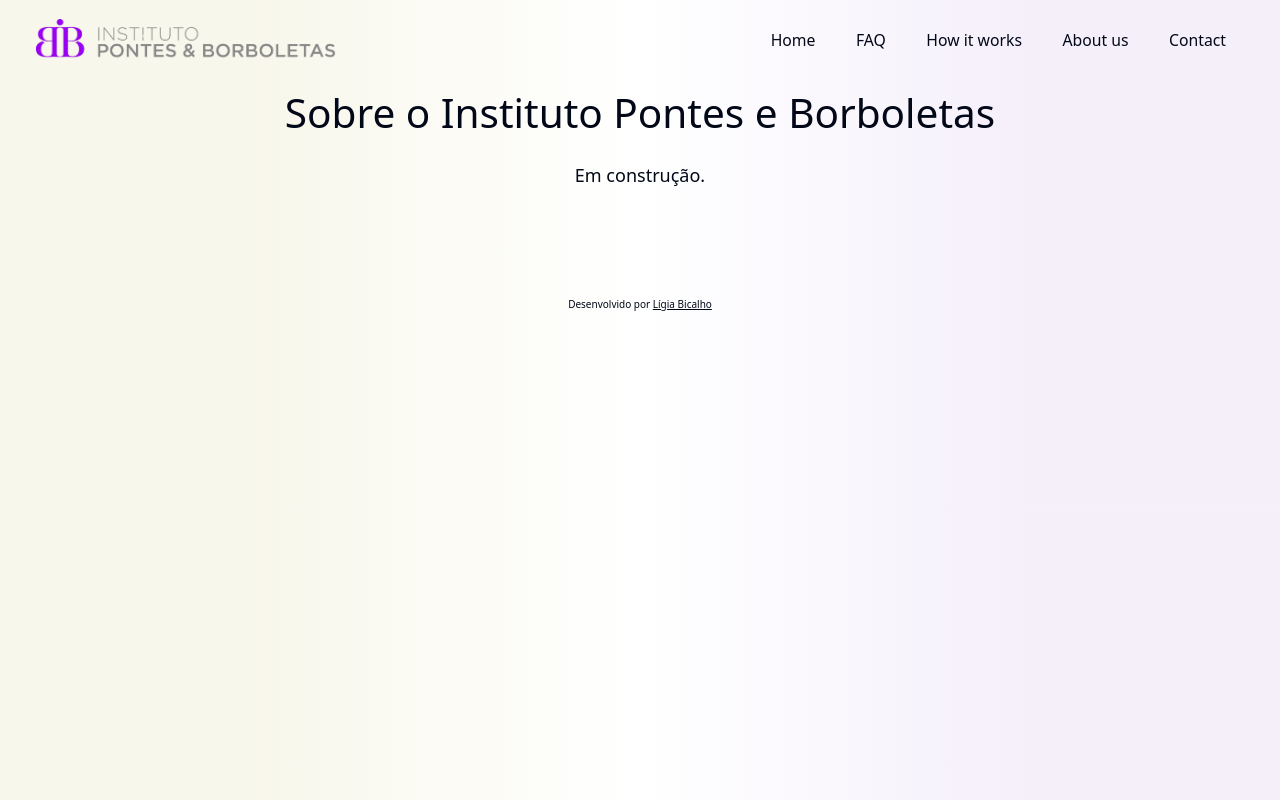
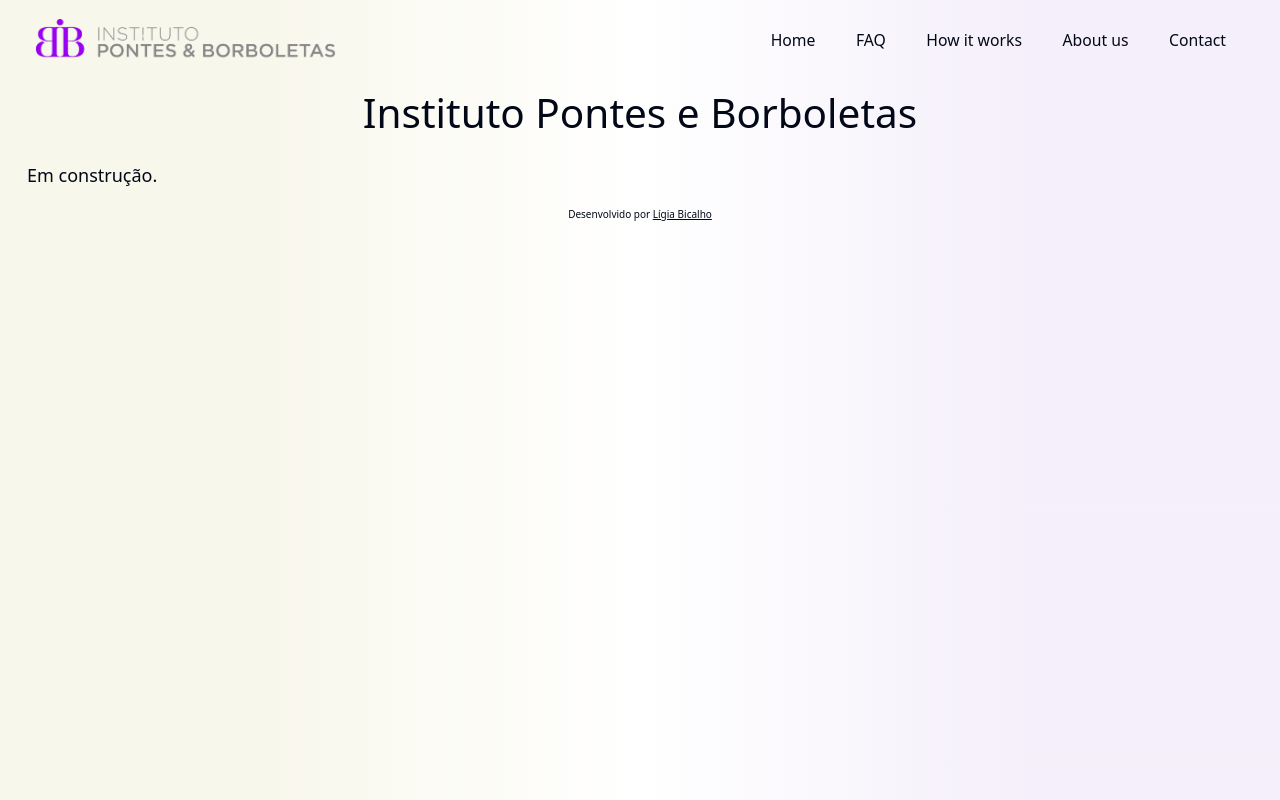
Before and after one commit to ligiabicalho/pontes-e-borboletas, a Next.js app: page /about-us in a window 1280 px wide. Built offline with nearby package versions, Linux system fonts and the light colour scheme; a web font is replaced by a local one.

Commit message:
style: updates pages (about us, contact, how it works)

```diff
--- a/src/pages/about-us.tsx
+++ b/src/pages/about-us.tsx
@@ -2,9 +2,9 @@ import * as React from "react";
 
 export default function AboutUs() {
   return (
-    <section className="lg:flex flex-col py-20 items-center justify-center">
+    <section className="flex flex-col pt-20 px-6">
       <h2 className="font-primary text-2xl lg:text-4xl text-center mb-6">
-        Sobre o Instituto Pontes e Borboletas
+        Instituto Pontes e Borboletas
       </h2>
 
       <p>Em construção.</p>
--- a/src/pages/contact.tsx
+++ b/src/pages/contact.tsx
@@ -2,7 +2,7 @@ import * as React from "react";
 
 export default function Contact() {
   return (
-    <section className="lg:flex flex-col py-20 items-center justify-center">
+    <section className="h-fit flex flex-col pt-20 px-6">
       <h2 className="font-primary text-2xl lg:text-4xl text-center mb-6">
         Fale conosco!
       </h2>
--- a/src/pages/how-it-works.tsx
+++ b/src/pages/how-it-works.tsx
@@ -89,7 +89,7 @@ const OTHER_INFOS: ItemCardProps[] = [
 
 export default function HowItWorks() {
   return (
-    <section className="lg:flex flex-col py-20 items-center justify-center">
+    <section className="min-h-screen flex flex-col pt-20">
       <h2 className="font-primary text-2xl lg:text-4xl text-center mb-6">
         How it works
       </h2>
```
